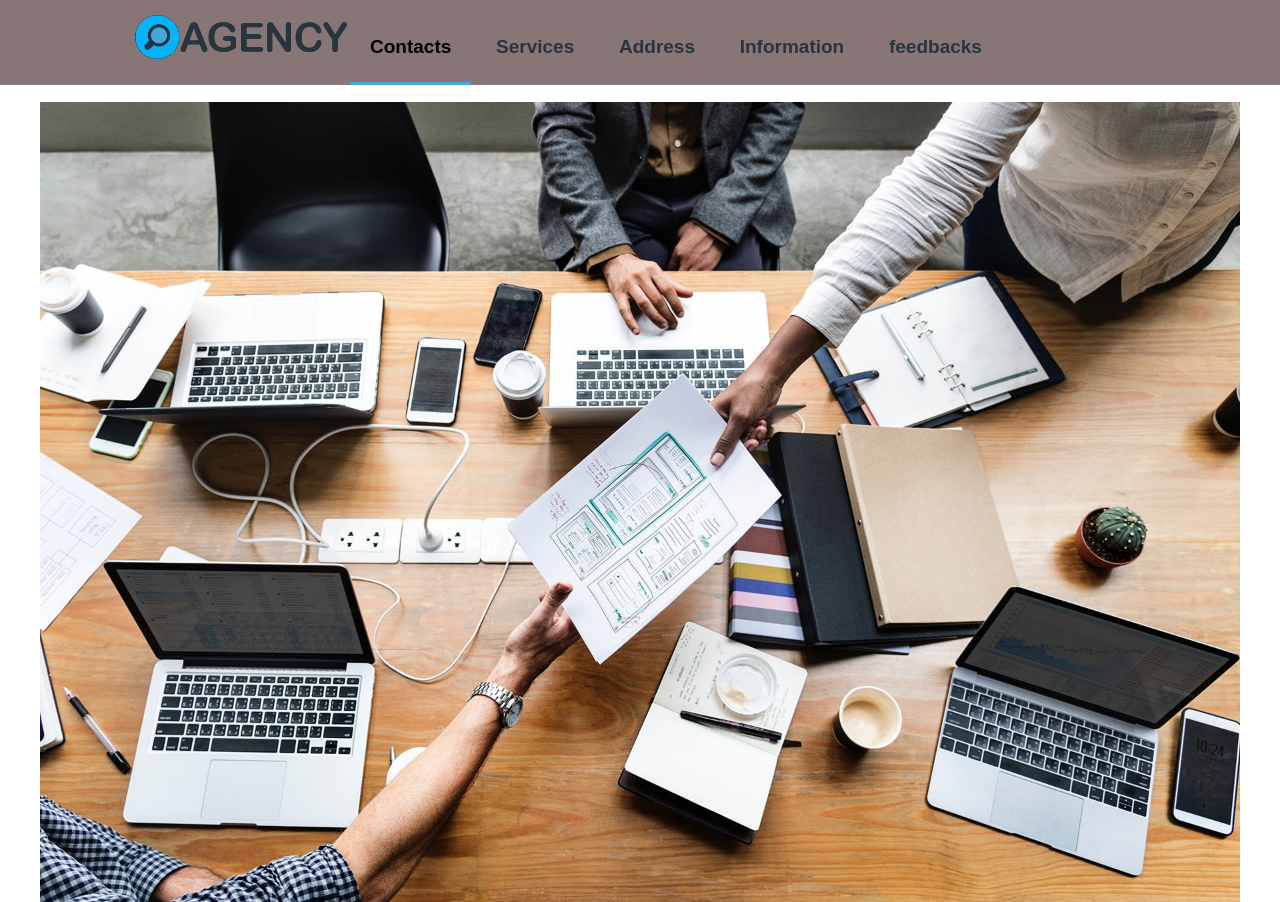
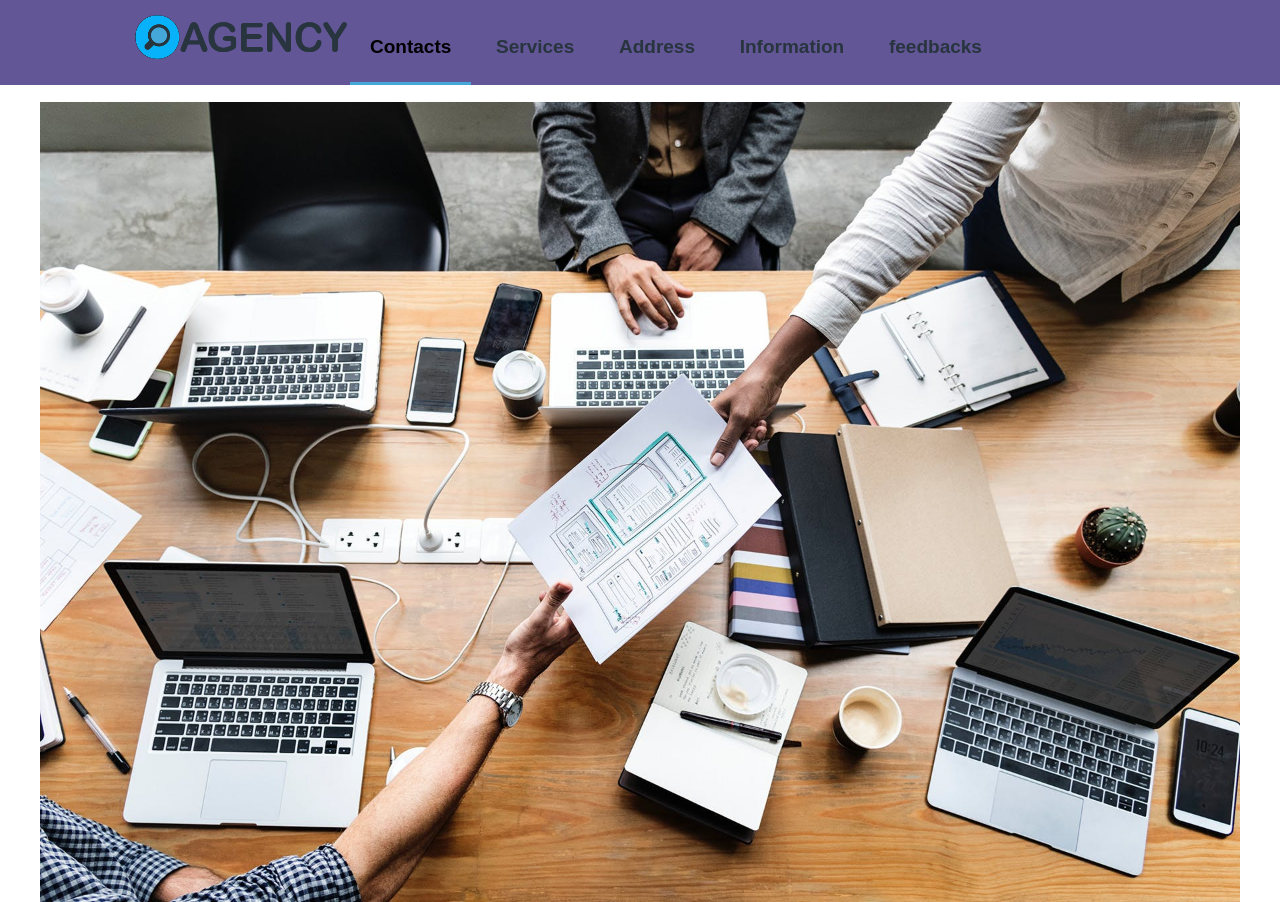
Before and after one commit to MEHWISH121/flexbox, a plain HTML site: page index.html in a window 1280 px wide. Shown: the top 902 px of the page. Drawn offline with Linux system fonts and the light colour scheme.

Commit message:
Update style.css
header color change

```diff
--- a/style.css
+++ b/style.css
@@ -11,7 +11,7 @@ body {
 
 /*-- Start Header, Logo & Navigation Styling --*/
 header {
-	background-color: #887575;
+	background-color: #625697;
 }
 nav {
 	max-width: 1080px;
```
